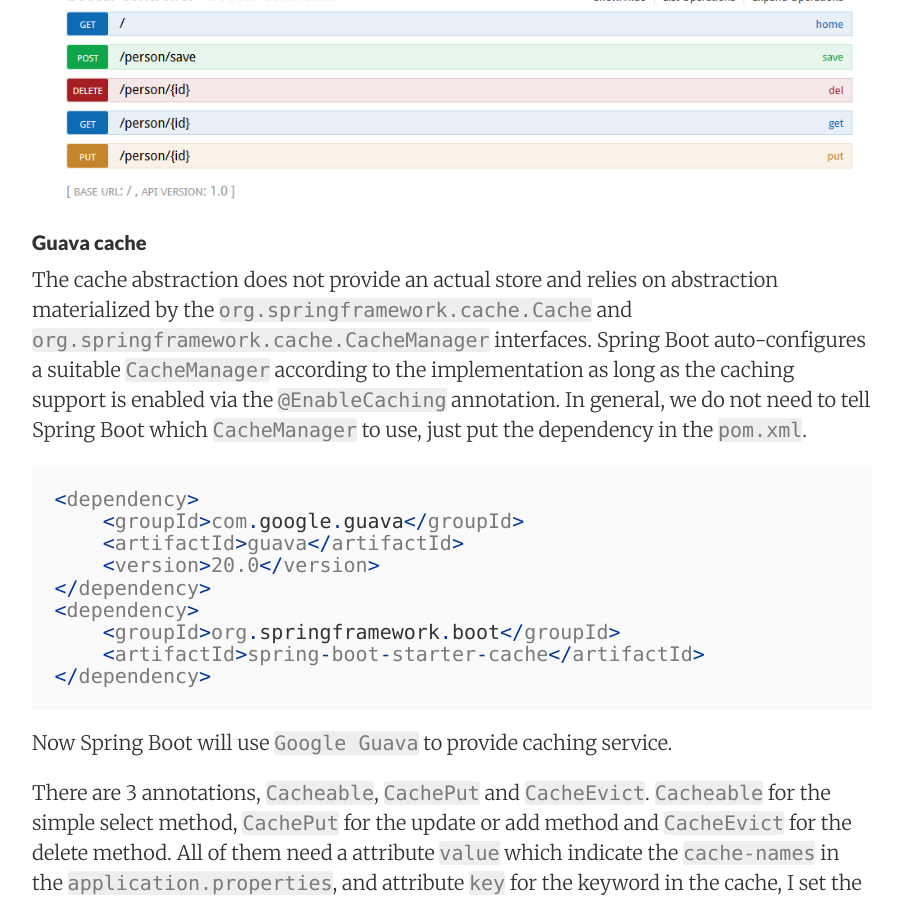
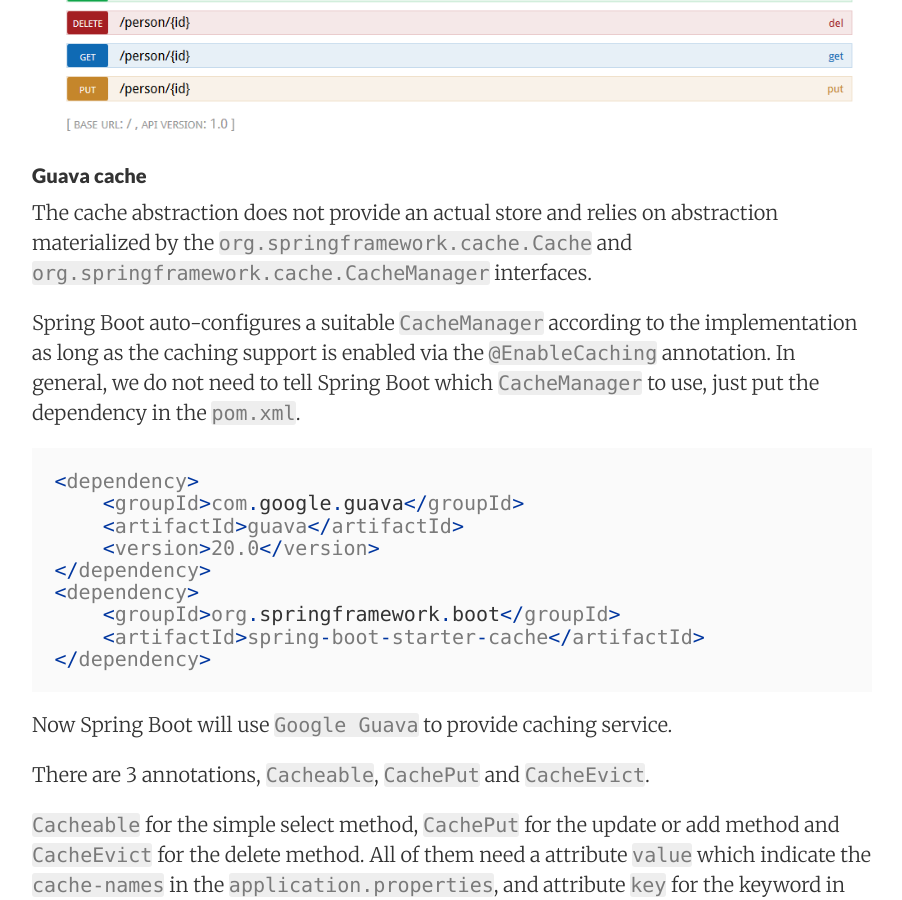
Before and after one commit to zhiyuanMA/zhiyuanMA.github.io, a Jekyll site: the page built from _posts/2017-01-10-spring-booter.md, in a window 1280 px wide and 900 px high, scrolled down 3769 px. Shown: the whole window, without its empty margins (188-1090 px from the left). Built offline with Jekyll 4.4.1, drawn with Linux system fonts in a browser that asks for light colours; part of the change alters nothing that is shown; some of the changed text lies outside the part shown.

````diff
--- a/_posts/2017-01-10-spring-booter.md
+++ b/_posts/2017-01-10-spring-booter.md
@@ -6,7 +6,6 @@ categories: Java
 
 Spring Boot makes it easy to create stand-alone, production-grade Spring based Applications. `spring-booter` is a showcase project of Spring Boot to be used as a quick starter for creating a **microservice** application.
 
-## About the spring-booter
 #### Customize SpringApplication using Builder
 
 I close the command line properties for the applicaiton since it's not safe for a released service in product environment.
@@ -126,7 +125,9 @@ After this, forward to the URL -- `http://localhost:8000/swagger-ui.html`
 
 #### Guava cache
 
-The cache abstraction does not provide an actual store and relies on abstraction materialized by the `org.springframework.cache.Cache` and `org.springframework.cache.CacheManager` interfaces. Spring Boot auto-configures a suitable `CacheManager` according to the implementation as long as the caching support is enabled via the `@EnableCaching` annotation. In general, we do not need to tell Spring Boot which `CacheManager` to use, just put the dependency in the `pom.xml`.
+The cache abstraction does not provide an actual store and relies on abstraction materialized by the `org.springframework.cache.Cache` and `org.springframework.cache.CacheManager` interfaces.
+
+Spring Boot auto-configures a suitable `CacheManager` according to the implementation as long as the caching support is enabled via the `@EnableCaching` annotation. In general, we do not need to tell Spring Boot which `CacheManager` to use, just put the dependency in the `pom.xml`.
 
 ```java
 <dependency>
@@ -143,7 +144,10 @@ The cache abstraction does not provide an actual store and relies on abstraction
 Now Spring Boot will use `Google Guava` to provide caching service.
 
 
-There are 3 annotations, `Cacheable`, `CachePut` and `CacheEvict`. `Cacheable` for the simple select method, `CachePut` for the update or add method and `CacheEvict` for the delete method. All of them need a attribute `value` which indicate the `cache-names` in the `application.properties`, and attribute `key` for the keyword in the cache, I set the same keyword in my [code](https://github.com/zhiyuanMA/spring-booter/blob/master/src/main/java/me/zhiyuan/spring/booter/service/BooterServiceImpl.java) to make the caching work better.
+There are 3 annotations, `Cacheable`, `CachePut` and `CacheEvict`.
+
+
+`Cacheable` for the simple select method, `CachePut` for the update or add method and `CacheEvict` for the delete method. All of them need a attribute `value` which indicate the `cache-names` in the `application.properties`, and attribute `key` for the keyword in the cache, I set the same keyword in my [code](https://github.com/zhiyuanMA/spring-booter/blob/master/src/main/java/me/zhiyuan/spring/booter/service/BooterServiceImpl.java) to make the caching work better.
 
 
 You can check out the whole codes from [here](https://github.com/zhiyuanMA/spring-booter).
````
